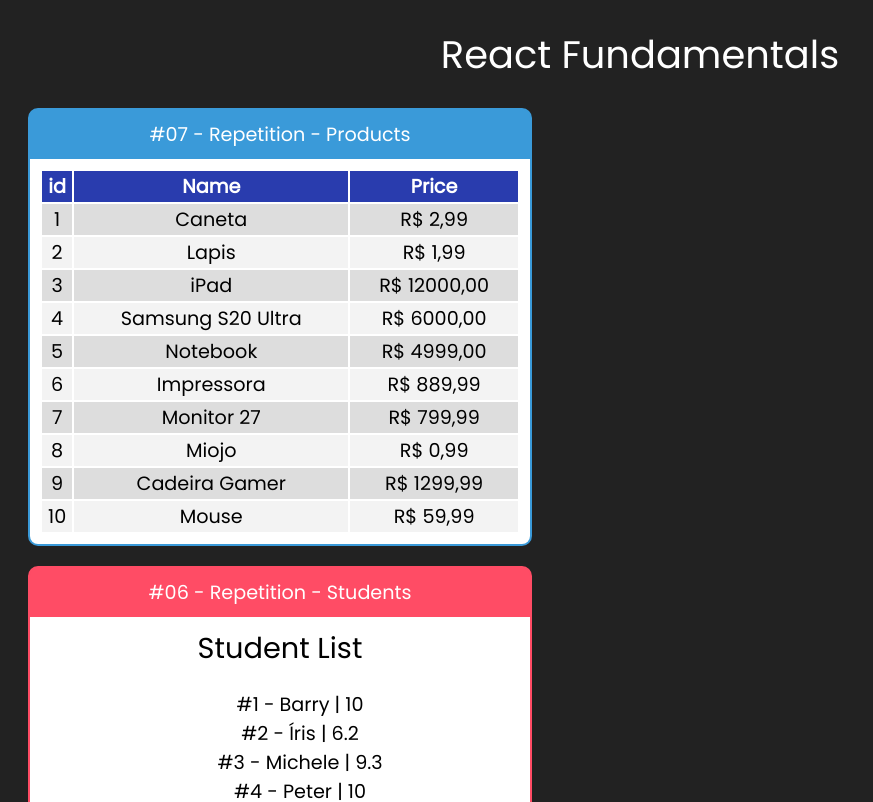
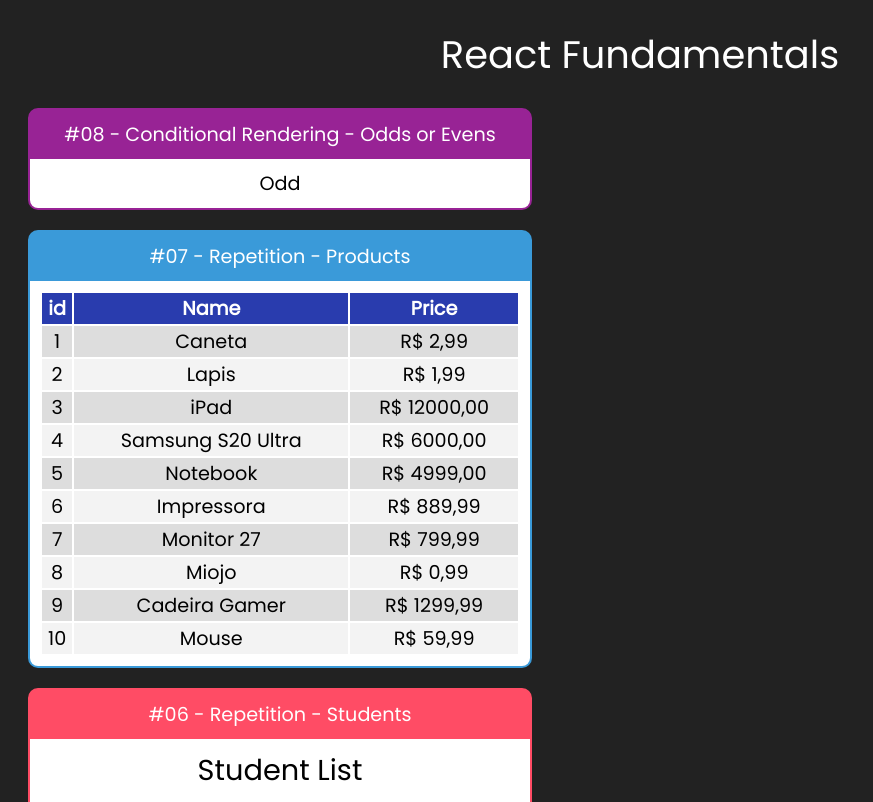
Before and after one commit to galenomoon/ReactFundamentals_React, a React (Create React App) app: page / in a window 1280 px wide. Shown: the top 802 px of the page, without its empty margins (0-873 px from the left). Built offline with nearby package versions, Linux system fonts and the light colour scheme.

Commit message:
Conditional Rendering With Ternary Ooperator

```diff
--- a/src/App.jsx
+++ b/src/App.jsx
@@ -9,21 +9,25 @@ import MemberFamily from "./components/basics/MemberFamily";
 import Family from "./components/basics/Family";
 import StudentList from "./components/Repetition/StudentList";
 import TableProducts from "./components/Repetition/TableProducts";
+import OddsOrEvens from "./components/conditional/OddsOrEvens";
 
 export default () => (
   // _, (), props, (props) | This function only takes ONE parameter, so we can use UNDERLINE (_) to say that to the code
   // Or you can use "<React.Fragment><React.Fragment/>""
   <div className="App">
+    <h1>React Fundamentals</h1>
+    <Card title="#08 - Conditional Rendering - Odds or Evens" color="#982395">
+      <OddsOrEvens number={21}></OddsOrEvens>
+    </Card>
 
-    <h1>React Fundamentals</h1>
     <Card title="#07 - Repetition - Products" color="#3A9AD9">
-        <TableProducts></TableProducts>
-      </Card>
+      <TableProducts></TableProducts>
+    </Card>
 
     <Card title="#06 - Repetition - Students" color="#FF4C65">
       <h2>Student List</h2>
-        <StudentList></StudentList>
-      </Card>
+      <StudentList></StudentList>
+    </Card>
 
     <div className="cards">
       <Card title="#05 - Components With Children" color="#00C8F8">
--- a/src/components/Repetition/TableProducts.jsx
+++ b/src/components/Repetition/TableProducts.jsx
@@ -9,7 +9,7 @@ export default (props) => {
     return products.map((product, i) => {
       return (
         // OMG, a Conditional ClassName! ⤵
-        <tr key={product.id} className={i % 2 == 0 ? "pair" : "odd"}>
+        <tr key={product.id} className={i % 2 === 0 ? "pair" : "odd"}>
           <td>{product.id}</td>
           <td>{product.name}</td>
           <td>R$ {product.price.toFixed(2).replace(".", ",")}</td>
--- /dev/null
+++ b/src/components/conditional/OddsOrEvens.jsx
@@ -0,0 +1,6 @@
+import React from "react";
+
+export default (props) => {
+  const isEven = props.number % 2 === 0;
+  return <div>{isEven ? <span>Even</span> : <span>Odd</span>}</div>;
+};
```
